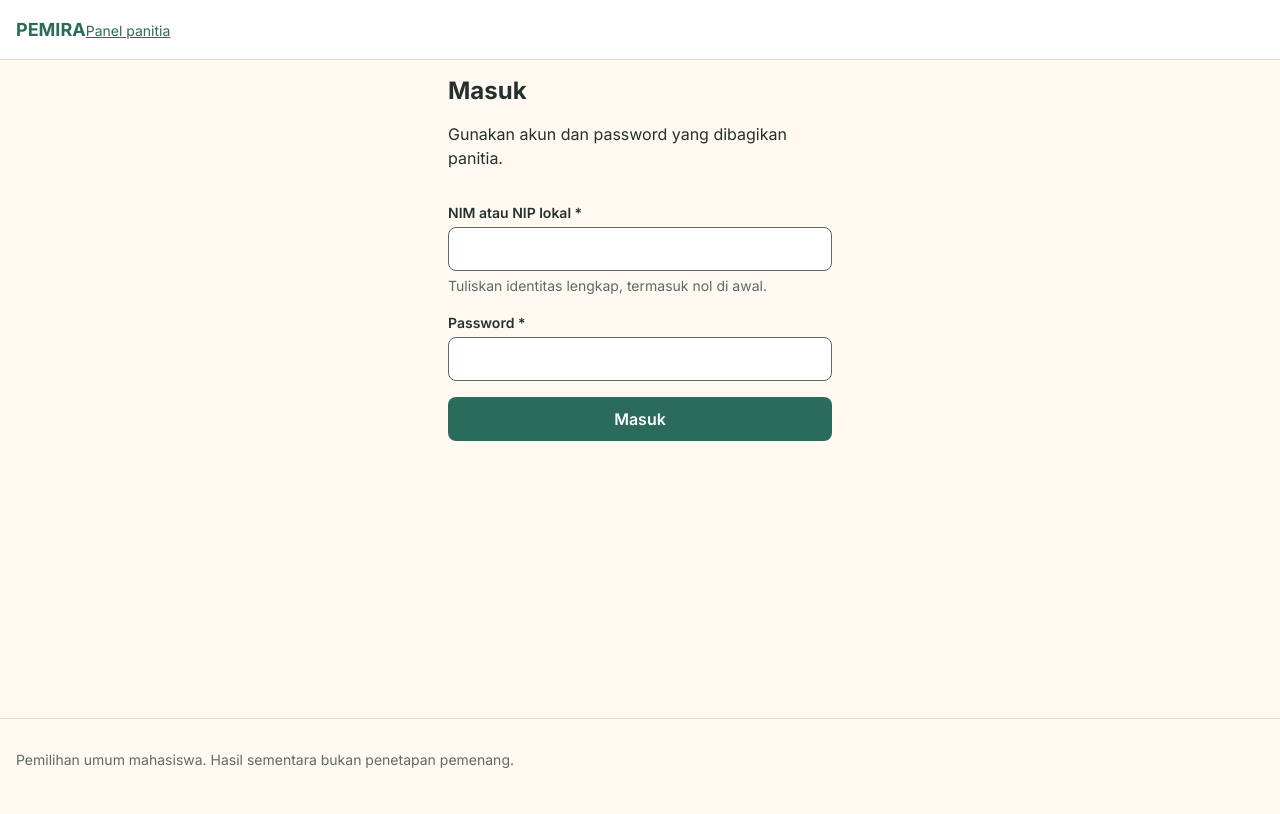
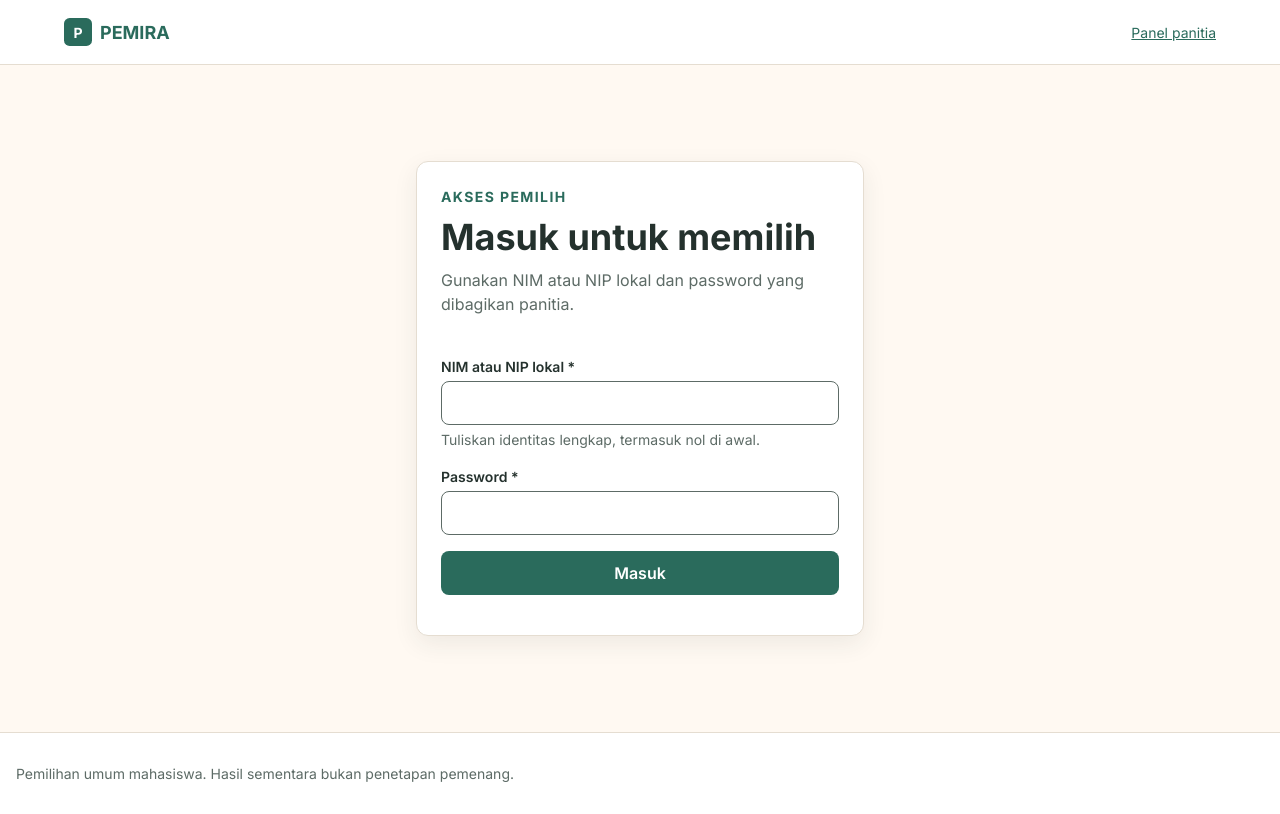
Before and after one commit to inisalman/pemira, a Nuxt app: page /login in a window 1280 px wide. Built offline with nearby package versions, Linux system fonts and the light colour scheme.

Commit message:
feat(ui): refine public and authenticated shells

```diff
--- a/app/assets/css/main.css
+++ b/app/assets/css/main.css
@@ -49,6 +49,8 @@
   --space-8: 2rem;
   --radius: 0.5rem;
   --radius-lg: 0.75rem;
+  --shadow-sm: 0 1px 2px rgba(36, 49, 45, 0.06);
+  --shadow-md: 0 8px 24px rgba(36, 49, 45, 0.08);
 }
 
 /* Color usage map (P1-01):
@@ -77,6 +79,9 @@ body {
   color: var(--color-text);
 }
 
+::selection { background: var(--color-primary-soft); color: var(--color-primary-strong); }
+button, input, select, textarea { font: inherit; }
+
 .form-fields { display: grid; gap: var(--space-4); border: 0; padding: 0; margin: var(--space-4) 0; min-width: 0; }
 .session-actions { display: flex; align-items: center; flex-wrap: wrap; gap: var(--space-3); }
 .session-actions a, nav a { display: inline-flex; align-items: center; min-height: 2.75rem; }
@@ -85,6 +90,9 @@ body {
 .action-link { display: inline-flex; align-items: center; justify-content: center; min-height: 2.75rem; padding: 0.5rem 1rem; border: 1px solid var(--color-primary); border-radius: var(--radius); font-weight: 600; }
 .action-link:hover { background: var(--color-primary-soft); }
 .receipt { overflow-wrap: anywhere; }
+
+.page-intro { max-width: 44rem; margin-bottom: var(--space-6); }
+.page-intro p { color: var(--color-text-muted); margin: 0; }
 
 h1, h2, h3, h4 {
   line-height: 1.25;
--- a/app/layouts/admin.vue
+++ b/app/layouts/admin.vue
@@ -15,7 +15,7 @@ const links = [
   <div :class="$style.shell">
     <a class="skip-link" href="#main-content">Lewati navigasi</a>
     <header :class="$style.header">
-      <NuxtLink to="/admin" :class="$style.brand">{{ config.public.appName }} Admin</NuxtLink>
+      <NuxtLink to="/admin" :class="$style.brand"><span :class="$style.brandMark">P</span><span>{{ config.public.appName }} <small>Admin</small></span></NuxtLink>
       <nav :class="$style.nav" aria-label="Navigasi admin">
         <NuxtLink v-for="link in links" :key="link.to" :to="link.to">{{ link.label }}</NuxtLink>
       </nav>
@@ -39,7 +39,9 @@ const links = [
   gap: var(--space-4);
   flex-wrap: wrap;
 }
-.brand { font-weight: 700; font-size: var(--text-lg); color: var(--color-primary); text-decoration: none; }
+.brand { display: inline-flex; align-items: center; gap: var(--space-2); font-weight: 700; font-size: var(--text-lg); color: var(--color-primary); text-decoration: none; }
+.brand small { color: var(--color-text-muted); font-size: var(--text-sm); font-weight: 600; }
+.brandMark { display: grid; place-items: center; width: 1.75rem; height: 1.75rem; border-radius: 0.35rem; background: var(--color-primary); color: white; font-size: var(--text-sm); }
 .toggle {
   display: none;
   background: none;
@@ -49,9 +51,10 @@ const links = [
   padding: var(--space-1) var(--space-2);
   cursor: pointer;
 }
-.nav { display: flex; gap: var(--space-4); flex-wrap: wrap; }
+.nav { display: flex; gap: var(--space-1); flex-wrap: wrap; }
 .nav a { color: var(--color-text); text-decoration: none; font-weight: 500; }
-.nav a:hover, .nav a.router-link-active { color: var(--color-primary); text-decoration: underline; }
+.nav a { padding: 0.5rem 0.65rem; border-radius: var(--radius); }
+.nav a:hover, .nav a.router-link-active { color: var(--color-primary); background: var(--color-primary-soft); text-decoration: none; }
 .main { flex: 1; width: 100%; max-width: 72rem; margin: 0 auto; padding: var(--space-4); }
 
 @media (max-width: 48rem) {
--- a/app/layouts/default.vue
+++ b/app/layouts/default.vue
@@ -6,8 +6,10 @@ const config = useRuntimeConfig()
   <div :class="$style.shell">
     <a class="skip-link" href="#main-content">Lewati navigasi</a>
     <header :class="$style.header">
-      <NuxtLink to="/" :class="$style.brand">{{ config.public.appName }}</NuxtLink>
-      <NuxtLink to="/admin/login" :class="$style.adminLink">Panel panitia</NuxtLink>
+      <div :class="$style.headerInner">
+        <NuxtLink to="/" :class="$style.brand"><span :class="$style.brandMark">P</span><span>{{ config.public.appName }}</span></NuxtLink>
+        <NuxtLink to="/admin/login" :class="$style.adminLink">Panel panitia</NuxtLink>
+      </div>
     </header>
     <main id="main-content" :class="$style.main" tabindex="-1">
       <slot />
@@ -21,16 +23,21 @@ const config = useRuntimeConfig()
 <style module>
 .shell { min-height: 100vh; display: flex; flex-direction: column; }
 .header {
-  padding: var(--space-4);
+  padding: 0 var(--space-4);
   border-bottom: 1px solid var(--color-border);
   background: var(--color-surface);
 }
+.headerInner { width: 100%; max-width: 72rem; min-height: 4rem; margin: 0 auto; display: flex; align-items: center; justify-content: space-between; gap: var(--space-4); }
 .brand {
+  display: inline-flex;
+  align-items: center;
+  gap: var(--space-2);
   font-weight: 700;
   font-size: var(--text-lg);
   color: var(--color-primary);
   text-decoration: none;
 }
+.brandMark { display: grid; place-items: center; width: 1.75rem; height: 1.75rem; border-radius: 0.35rem; background: var(--color-primary); color: white; font-size: var(--text-sm); }
 .adminLink { margin-left: auto; font-size: var(--text-sm); }
 .main {
   flex: 1;
@@ -44,5 +51,6 @@ const config = useRuntimeConfig()
   color: var(--color-text-muted);
   font-size: var(--text-sm);
   border-top: 1px solid var(--color-border);
+  background: var(--color-surface);
 }
 </style>
--- a/app/layouts/voter.vue
+++ b/app/layouts/voter.vue
@@ -10,7 +10,7 @@ const links = [
   <div :class="$style.shell">
     <a class="skip-link" href="#main-content">Lewati navigasi</a>
     <header :class="$style.header">
-      <NuxtLink to="/voter" :class="$style.brand">{{ config.public.appName }}</NuxtLink>
+      <NuxtLink to="/voter" :class="$style.brand"><span :class="$style.brandMark">P</span><span>{{ config.public.appName }}</span></NuxtLink>
       <nav :class="$style.nav" aria-label="Navigasi pemilih">
         <NuxtLink v-for="link in links" :key="link.to" :to="link.to">{{ link.label }}</NuxtLink>
       </nav>
@@ -25,7 +25,8 @@ const links = [
 <style module>
 .shell { min-height: 100vh; display: flex; flex-direction: column; }
 .header {
-  padding: var(--space-4);
+  padding: 0 var(--space-4);
+  min-height: 4rem;
   border-bottom: 1px solid var(--color-border);
   background: var(--color-surface);
   display: flex;
@@ -34,9 +35,12 @@ const links = [
   gap: var(--space-4);
   flex-wrap: wrap;
 }
-.brand { font-weight: 700; font-size: var(--text-lg); color: var(--color-primary); text-decoration: none; }
-.nav { display: flex; gap: var(--space-4); }
+.brand { display: inline-flex; align-items: center; gap: var(--space-2); font-weight: 700; font-size: var(--text-lg); color: var(--color-primary); text-decoration: none; }
+.brandMark { display: grid; place-items: center; width: 1.75rem; height: 1.75rem; border-radius: 0.35rem; background: var(--color-primary); color: white; font-size: var(--text-sm); }
+.nav { display: flex; gap: var(--space-2); }
 .nav a { color: var(--color-text); text-decoration: none; font-weight: 500; }
-.nav a:hover, .nav a.router-link-active { color: var(--color-primary); text-decoration: underline; }
+.nav a { padding: 0.5rem 0.75rem; border-radius: var(--radius); }
+.nav a:hover, .nav a.router-link-active { color: var(--color-primary); background: var(--color-primary-soft); text-decoration: none; }
 .main { flex: 1; width: 100%; max-width: 56rem; margin: 0 auto; padding: var(--space-4); }
+@media (max-width: 42rem) { .header { align-items: flex-start; padding-block: var(--space-3); } .nav { order: 3; width: 100%; } .session-actions { margin-left: auto; } }
 </style>
--- a/app/pages/index.vue
+++ b/app/pages/index.vue
@@ -13,8 +13,9 @@ onMounted(async () => {
 
 <template>
   <section :class="$style.hero">
+    <p :class="$style.eyebrow">PEMILIHAN KAMPUS</p>
     <h1>{{ config.public.appName }}</h1>
-    <p>Pemilihan umum mahasiswa. Periksa periode dan hasil yang sudah dibuka panitia.</p>
+    <p :class="$style.lede">Pilih dengan tenang. Periksa calon, kirim satu suara, lalu simpan bukti pilihanmu.</p>
     <nav :class="$style.actions" aria-label="Navigasi utama">
       <NuxtLink to="/login" class="action-link">Masuk untuk memilih</NuxtLink>
       <NuxtLink to="/results" class="action-link">Lihat hasil</NuxtLink>
@@ -37,11 +38,14 @@ onMounted(async () => {
 <style module>
 .hero {
   text-align: center;
-  padding: var(--space-8) var(--space-4);
+  padding: clamp(3rem, 10vw, 7rem) var(--space-4) var(--space-8);
+  max-width: 60rem;
+  margin: 0 auto;
 }
-.hero h1 { font-size: 2rem; color: var(--color-primary); }
-.hero p { color: var(--color-text-muted); margin-bottom: var(--space-6); }
+.eyebrow { color: var(--color-primary); font-size: var(--text-sm); font-weight: 700; letter-spacing: 0.12em; margin: 0 0 var(--space-3); }
+.hero h1 { font-size: clamp(2.5rem, 7vw, 4.5rem); letter-spacing: -0.04em; color: var(--color-text); margin-bottom: var(--space-4); }
+.lede { max-width: 34rem; margin: 0 auto var(--space-6); color: var(--color-text-muted); font-size: var(--text-lg); }
 .actions { display: flex; gap: var(--space-3); justify-content: center; flex-wrap: wrap; }
-.periods { max-width: 42rem; margin: var(--space-8) auto 0; text-align: left; }.periods h2 { font-size: var(--text-xl); }.periodList { display: grid; gap: var(--space-3); list-style: none; padding: 0; }.periodItem { display: flex; align-items: center; justify-content: space-between; gap: var(--space-3); padding: var(--space-3); border: 1px solid var(--color-border); border-radius: var(--radius); background: var(--color-surface); }.periodItem h3 { margin: 0; font-size: var(--text-base); }.periodItem p { margin: var(--space-1) 0 0; color: var(--color-text-muted); font-size: var(--text-sm); }
+.periods { max-width: 42rem; margin: clamp(3rem, 8vw, 6rem) auto 0; text-align: left; }.periods h2 { font-size: var(--text-xl); }.periodList { display: grid; gap: var(--space-3); list-style: none; padding: 0; }.periodItem { display: flex; align-items: center; justify-content: space-between; gap: var(--space-3); padding: var(--space-4); border: 1px solid var(--color-border); border-radius: var(--radius-lg); background: var(--color-surface); box-shadow: var(--shadow-sm); }.periodItem h3 { margin: 0; font-size: var(--text-base); }.periodItem p { margin: var(--space-1) 0 0; color: var(--color-text-muted); font-size: var(--text-sm); }
 @media (max-width: 42rem) { .periodItem { align-items: start; flex-direction: column; } }
 </style>
--- a/app/pages/login.vue
+++ b/app/pages/login.vue
@@ -27,9 +27,12 @@ async function login() {
 </script>
 
 <template>
-  <section :class="$style.wrap">
-    <h1>Masuk</h1>
-    <p>Gunakan akun dan password yang dibagikan panitia.</p>
+  <section :class="$style.wrap" aria-labelledby="login-title">
+    <div :class="$style.heading">
+      <p :class="$style.eyebrow">AKSES PEMILIH</p>
+      <h1 id="login-title">Masuk untuk memilih</h1>
+      <p>Gunakan NIM atau NIP lokal dan password yang dibagikan panitia.</p>
+    </div>
     <AppAlert v-if="notice" kind="info" :message="notice" />
     <AppAlert v-if="error" kind="error" :message="error" />
     <form :class="$style.form" @submit.prevent="login">
@@ -43,6 +46,11 @@ async function login() {
 </template>
 
 <style module>
-.wrap { max-width: 24rem; margin: 0 auto; }
+.wrap { max-width: 28rem; margin: clamp(2rem, 8vw, 5rem) auto; padding: var(--space-6); background: var(--color-surface); border: 1px solid var(--color-border); border-radius: var(--radius-lg); box-shadow: var(--shadow-md); }
+.heading { margin-bottom: var(--space-6); }
+.heading h1 { margin-bottom: var(--space-2); font-size: clamp(1.75rem, 5vw, 2.25rem); }
+.heading p:last-child { margin: 0; color: var(--color-text-muted); }
+.eyebrow { margin: 0 0 var(--space-2); color: var(--color-primary); font-size: var(--text-sm); font-weight: 700; letter-spacing: 0.1em; }
 .form { display: flex; flex-direction: column; gap: var(--space-4); margin-top: var(--space-4); }
+@media (max-width: 30rem) { .wrap { padding: var(--space-4); border-inline: 0; border-radius: 0; margin-inline: calc(var(--space-4) * -1); } }
 </style>
```
